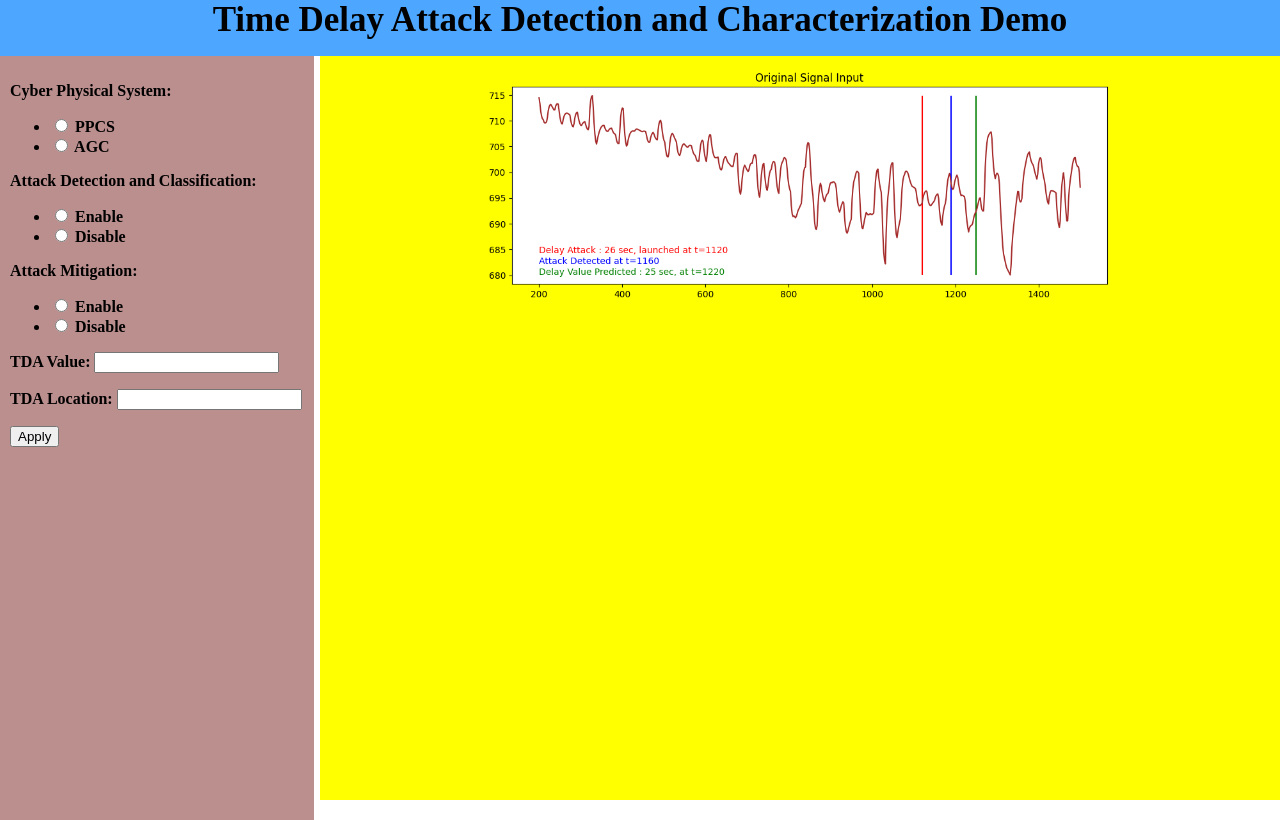
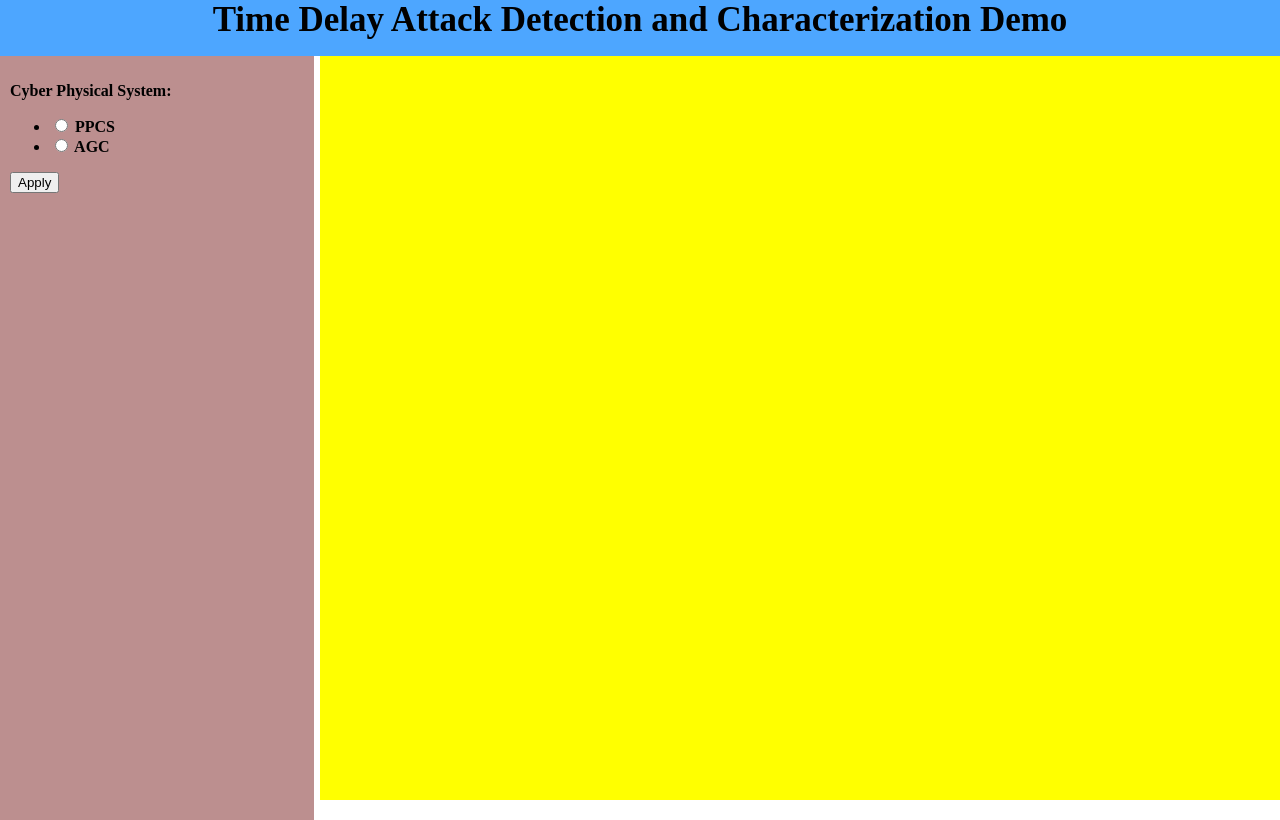
Before and after one commit to prakharg24/tda_demo, a Django app: template mysite/polls/templates/polls/index.html in a window 1280 px wide. Run offline with Django 3.2, Linux system fonts and the light colour scheme; the template is opened without the code that fills it: values that come from a table or form of the project are taken from there, others are empty; data comes from the database, SQL or seed files in the repository; tables that the repository leaves empty hold one stand-in row (values such as "Sample post").

Commit message:
remove mitigation and set max min values

```diff
--- a/mysite/polls/datareader.py
+++ b/mysite/polls/datareader.py
@@ -65,25 +65,28 @@ def plot_main_signal(signal_arr, gt_data, conf, protection):
     ymax = np.max(signal_arr[0])
     ymin = np.min(signal_arr[0])
     yrange = ymax - ymin
+    fig = plt.gcf()
     plt.plot(y_arr, signal_arr[0], color='brown')
     # plt.plot(y_arr[49:], moving_average(normal_signal, 50), color='green')
     plt.vlines(x=gt_data[1], ymin=ymin, ymax=ymax, color='red')
-    plt.text(conf['signal_start'], ymin + yrange*0.12, "Delay Attack : " + str(gt_data[0]) + " sec, launched at t=" + str(gt_data[1]), color="red")
+    fig.text(0.78, 0.32, "Delay Attack : " + str(gt_data[0]) + " sec, \nlaunched at t=" + str(gt_data[1]), color="red")
     print(protection)
     if(signal_arr[4]==1 and protection=="True"):
         plt.vlines(x=signal_arr[2] + conf['col_freq']*conf['lower_step'], ymin=ymin, ymax=ymax, color='blue')
-        plt.text(conf['signal_start'], ymin + yrange*0.06, "Attack Detected at t=" + str(signal_arr[2]), color="blue")
+        fig.text(0.78, 0.26, "Attack Detected at t=" + str(signal_arr[2]), color="blue")
         plt.vlines(x=signal_arr[1] + conf['col_freq']*conf['lower_step'], ymin=ymin, ymax=ymax, color='green')
-        plt.text(conf['signal_start'], ymin, "Delay Value Predicted : " + str(int(signal_arr[3])) + " sec, at t=" + str(signal_arr[1]), color="green")
+        fig.text(0.78, 0.16, "Delay Value Predicted : " + str(int(signal_arr[3])) + " sec, \nat t=" + str(signal_arr[1]), color="green")
 
     plt.title("Original Signal Input")
 
-    fig = plt.gcf()
+    plt.subplots_adjust(right=0.75)
+    # fig.text(0.84, 0.5, "Something", fontsize=14)
     fig.set_facecolor("yellow")
-    fig.set_size_inches(12, 4)
+    fig.set_size_inches(12, 3.5)
     # os.remove('polls/static/polls/signal.png')
     fig.savefig('polls/static/polls/signal.png')
     fig.clf()
+
 
 def plot_classification(signal_arr, gt_data, conf):
     y_arr = range(conf['signal_start'], conf['signal_end'] + conf['col_freq'], conf['col_freq']*conf['lower_step'])
@@ -129,7 +132,7 @@ def plot_regression(signal_arr, gt_data, conf):
         counter += 1
 
     plt.plot(y_arr[-len(x_arr):], x_arr, color='green')
-    plt.yticks([0, 10, 20, 30, 40, 50])
+    # plt.yticks([0, 10, 20, 30, 40, 50])
     plt.title("Regression Head Output (Updated every " +  str(conf['col_freq']*conf['lower_step']) + " sec)")
     fig = plt.gcf()
     fig.set_facecolor("yellow")
--- a/mysite/polls/templates/polls/index.html
+++ b/mysite/polls/templates/polls/index.html
@@ -19,15 +19,17 @@
 
       <div class="rightpane">
         <!-- <center> -->
-        {% load static %}
-        <img src="{% static 'polls/signal.png' %}" alt="Original Signal" width="80%"/>
-        {% if protection %}
-          <br>
-          <br>
-          <img src="{% static 'polls/classification.png' %}" alt="Classification Output" width="80%"/>
-          <br>
-          <br>
-          <img src="{% static 'polls/regression.png' %}" alt="Regression Output" width="80%"/>
+        <!-- {% load static %} -->
+        {% if details %}
+          <img src="{% static 'polls/signal.png' %}" alt="Original Signal" width="90%"/>
+          {% if protection %}
+            <br>
+            <!-- <br> -->
+            <img src="{% static 'polls/classification.png' %}" alt="Classification Output" width="90%"/>
+            <!-- <br> -->
+            <br>
+            <img src="{% static 'polls/regression.png' %}" alt="Regression Output" width="90%"/>
+          {% endif %}
         {% endif %}
         <!-- </center> -->
       </div>
--- a/mysite/polls/views.py
+++ b/mysite/polls/views.py
@@ -13,12 +13,23 @@ from .datareader import create_graphs, load_data
 cps_choices = [('ppcs', 'PPCS'), ('agc', 'AGC')]
 protection_choices = [(True, 'Enable'), (False, 'Disable')]
 mitigation_choices = [(True, 'Enable'), (False, 'Disable')]
-class TDAForm(forms.Form):
+
+class SystemForm(forms.Form):
     system = forms.ChoiceField(widget=forms.RadioSelect, choices=cps_choices, label="Cyber Physical System")
+
+class PPCSTDAForm(forms.Form):
+    system = forms.ChoiceField(widget=forms.RadioSelect, choices=cps_choices, label="Cyber Physical System", initial='ppcs')
     protection = forms.ChoiceField(widget=forms.RadioSelect, choices=protection_choices, label="Attack Detection and Classification")
-    mitigation = forms.ChoiceField(widget=forms.RadioSelect, choices=mitigation_choices, label="Attack Mitigation")
-    tda_value = forms.IntegerField(label="TDA Value")
-    tda_location = forms.IntegerField(label="TDA Location")
+    # mitigation = forms.ChoiceField(widget=forms.RadioSelect, choices=mitigation_choices, label="Attack Mitigation")
+    tda_value = forms.IntegerField(label="TDA Value", max_value=50, min_value=0)
+    tda_location = forms.IntegerField(label="TDA Location", max_value=1200, min_value=800)
+
+class AGCTDAForm(forms.Form):
+    system = forms.ChoiceField(widget=forms.RadioSelect, choices=cps_choices, label="Cyber Physical System", initial='agc')
+    protection = forms.ChoiceField(widget=forms.RadioSelect, choices=protection_choices, label="Attack Detection and Classification")
+    # mitigation = forms.ChoiceField(widget=forms.RadioSelect, choices=mitigation_choices, label="Attack Mitigation")
+    tda_value = forms.IntegerField(label="TDA Value", max_value=10, min_value=0)
+    tda_location = forms.IntegerField(label="TDA Location", max_value=220, min_value=100)
 
 # def index(request):
 #     sum = 1 + 2
@@ -46,22 +57,32 @@ def detail(request, question_id):
     return HttpResponse(output)
 
 def track(request):
-    form = TDAForm(request.POST)
+    form = SystemForm(request.POST)
     # print(form)
     load_data()
     if form.is_valid():
         print(form.cleaned_data)
-        create_graphs(form.cleaned_data)
-        if(form.cleaned_data["protection"]=="True"):
-            context = {'form' : form, 'protection':True}
+        if(form.cleaned_data["system"]=="ppcs"):
+            form2 = PPCSTDAForm(request.POST)
         else:
-            context = {'form' : form, 'protection':False}
-        template = loader.get_template('polls/index.html')
-        output = template.render(context, request)
-        return HttpResponse(output)
+            form2 = AGCTDAForm(request.POST)
+        if(form2.is_valid()):
+            create_graphs(form2.cleaned_data)
+            if(form2.cleaned_data["protection"]=="True"):
+                context = {'form' : form2, 'protection':True, 'details':True}
+            else:
+                context = {'form' : form2, 'protection':False, 'details':True}
+            template = loader.get_template('polls/index.html')
+            output = template.render(context, request)
+            return HttpResponse(output)
+        else:
+            template = loader.get_template('polls/index.html')
+            context = {'form': form2, 'protection':False, 'details':False}
+            output = template.render(context, request)
+            return HttpResponse(output)
 
     template = loader.get_template('polls/index.html')
-    context = {'form': form, 'protection':False}
+    context = {'form': form, 'protection':False, 'details':False}
     output = template.render(context, request)
     return HttpResponse(output)
 
```
Also changed, not shown: README.md, mysite/polls/static/polls/classification.png, mysite/polls/static/polls/regression.png, mysite/polls/static/polls/signal.png, mysite/polls/static/polls/signal_text.png (added).
